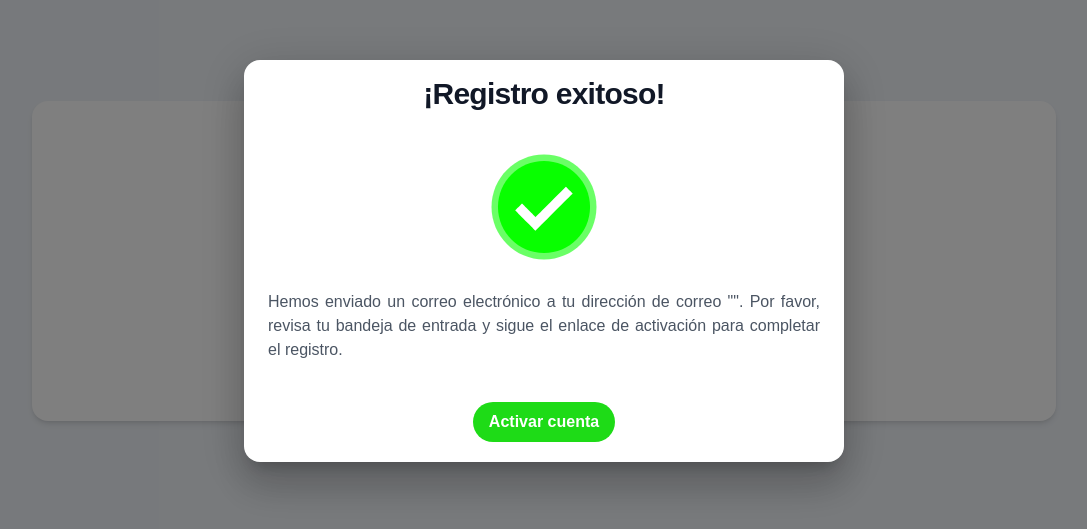
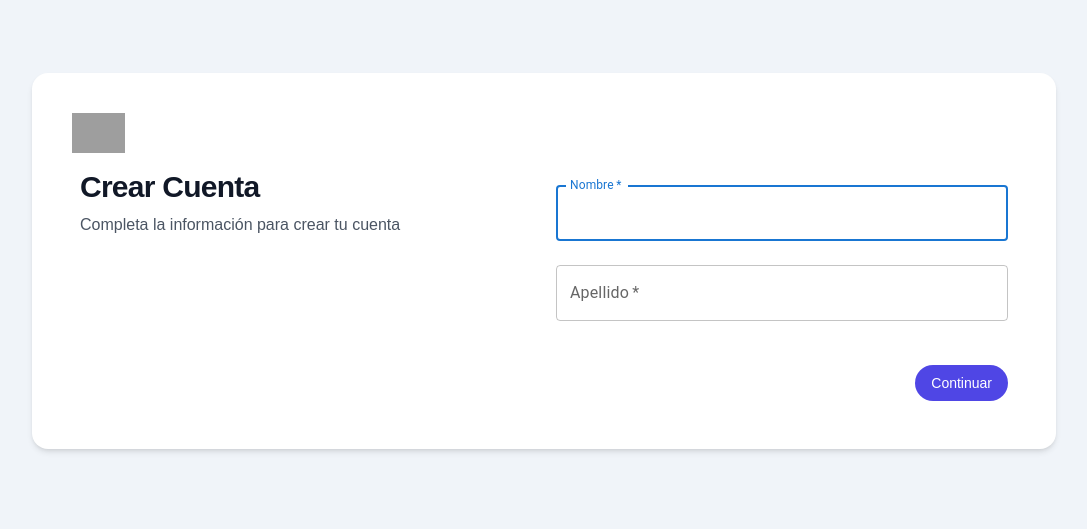
Before and after one commit to Ovtt17/survey-app-ui, a React (Vite) app: page /register in a window 1280 px wide. Shown: the part 139-668 px from the top of the page, without its empty margins (96-1183 px from the left). Built offline with nearby package versions, Linux system fonts and the light colour scheme; no server answers; grey boxes are pictures that could not be loaded.

Commit message:
Refactor: Update success modal title in Register page

```diff
--- a/src/pages/Register.tsx
+++ b/src/pages/Register.tsx
@@ -112,11 +112,11 @@ const Register: FC = () => {
         <div className='px-2'>
           {loading && <LinearProgress />}
         </div>
-        <div className={`min-h-80 relative p-12 ${!isRegistered ? 'flex justify-center items-center' : 'lg:grid lg:grid-cols-2 lg:gap-6 lg:pt-24'}`}>
-          {!isRegistered ? (
+        <div className={`min-h-80 relative p-12 ${isRegistered ? 'flex justify-center items-center' : 'lg:grid lg:grid-cols-2 lg:gap-6 lg:pt-24'}`}>
+          {isRegistered ? (
             <SuccessModal
               open={true}
-              title="¡Registro exitoso!"
+              title="¡Registro Exitoso!"
               message={`Hemos enviado un correo electrónico a tu dirección de correo "${formData.email}". Por favor, revisa tu bandeja de entrada y sigue el enlace de activación para completar el registro.`}
               buttonText="Activar cuenta"
               buttonLink="/activate-account"
```
